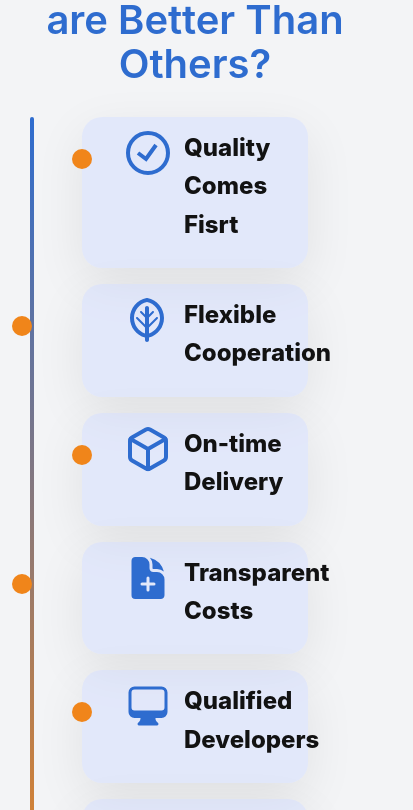
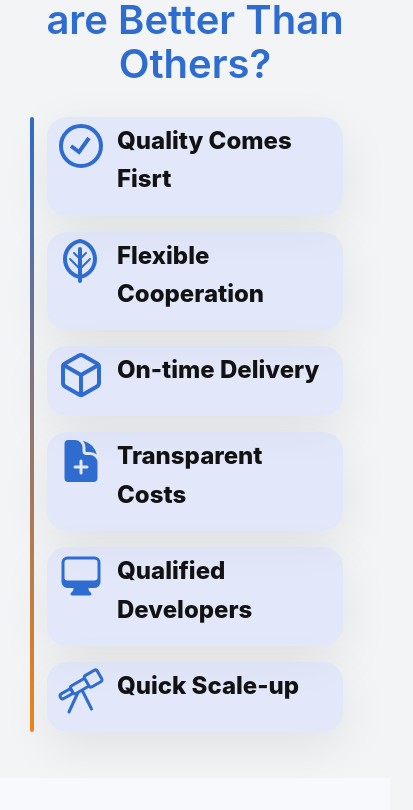
Before and after one commit to adnanansari114/itcompany-frontend, a React (Vite) app: page /aboutus in a window 390 px wide. Shown: the part 2684-3494 px from the top of the page, 413 px wide, since content can reach past the window. Built offline with nearby package versions, Linux system fonts and the light colour scheme; no server answers.

Commit message:
Backend files

```diff
--- a/src/pages/About/JobApply.jsx
+++ b/src/pages/About/JobApply.jsx
@@ -29,7 +29,7 @@ export default function JobApply() {
     const fetchJob = async () => {
       try {
         const res = await axios.get(`${API}/api/jobs/${id}`);
-        setJob(res.data);
+        setJob(res.data.job);
       } catch (err) {
         console.error("Fetch job error:", err);
         setMessage("Failed to load job details");
--- a/src/pages/About/about.css
+++ b/src/pages/About/about.css
@@ -492,17 +492,20 @@
   }
 
   .timeline-item.left {
-    padding: 0px 50px;
+    padding: 0px 15px;
     text-align: left;
+  }
+  .timeline-content{
+    padding: 5px 10px;
   }
 
   .timeline-item.right {
-    padding: 0px 50px;
+    padding: 0px 15px;
     left: 0;
   }
 
   .timeline-content::before {
-    left: -10px;
+    background: transparent;
   }
 
   .team-grid-pro {
```
